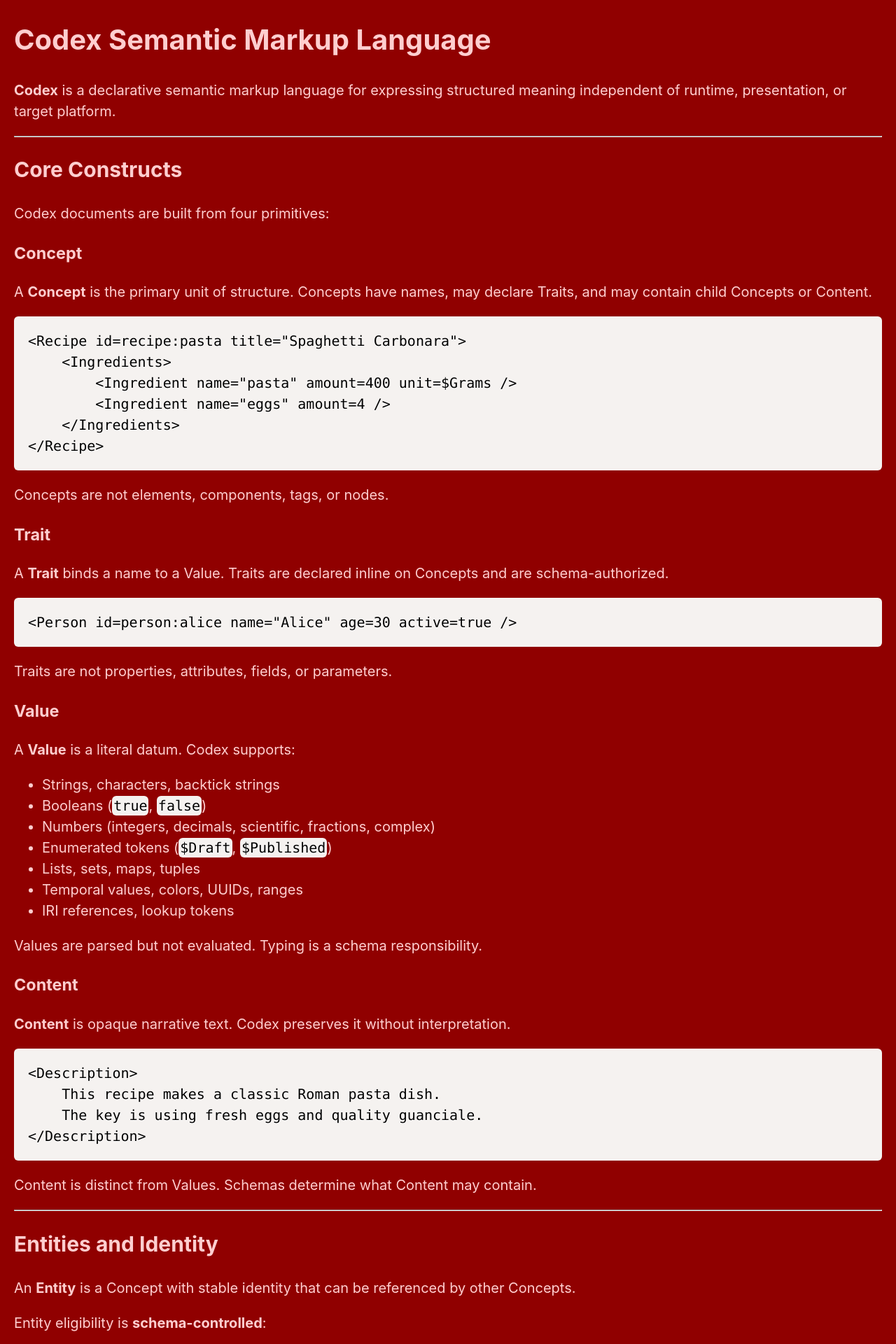
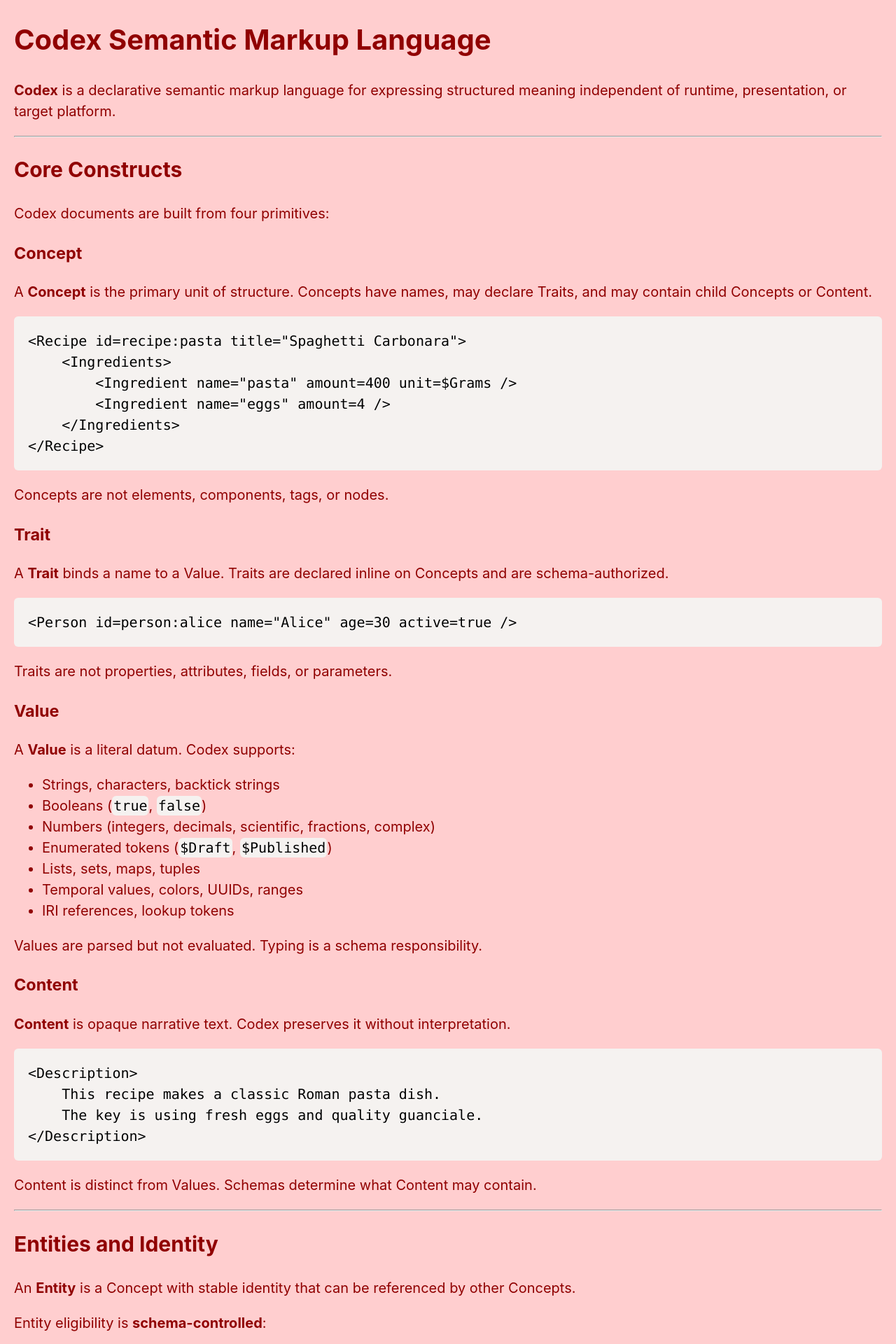
Before and after one commit to paperhat/codex-lang.dev, a Jekyll site: the page built from README.md, in a window 1280 px wide. Shown: the top 1920 px of the page at 70% size. Built offline with Jekyll 4.4.1, drawn with Linux system fonts in a browser that asks for light colours; our own code applies the rules of GitHub Pages for plain Markdown files.

Commit message:
chore: update

```diff
--- a/assets/css/style.css
+++ b/assets/css/style.css
@@ -13,11 +13,10 @@
 }
 
 body {
-	color: hsl(252, 87%, 16%);
-	background-color: hsl(355, 129%, 25%);
-	color: hsl(359, 120%, 91%);
-	background-color: color(display-p3 0.513725 0.043137 0.043137 / 1);
-	color: color(display-p3 0.984314 0.815686 0.815686 / 1);
+	color: hsl(355, 129%, 25%);
+	background-color: hsl(359, 120%, 91%);
+	color: color(display-p3 0.513725 0.043137 0.043137 / 1);
+	background-color: color(display-p3 0.984314 0.815686 0.815686 / 1);
 	font-family: "Maple Mono", monospace;
 	font-size: 20px;
 	line-height: 1.5;
```
Also changed, not shown: 1 other file.
